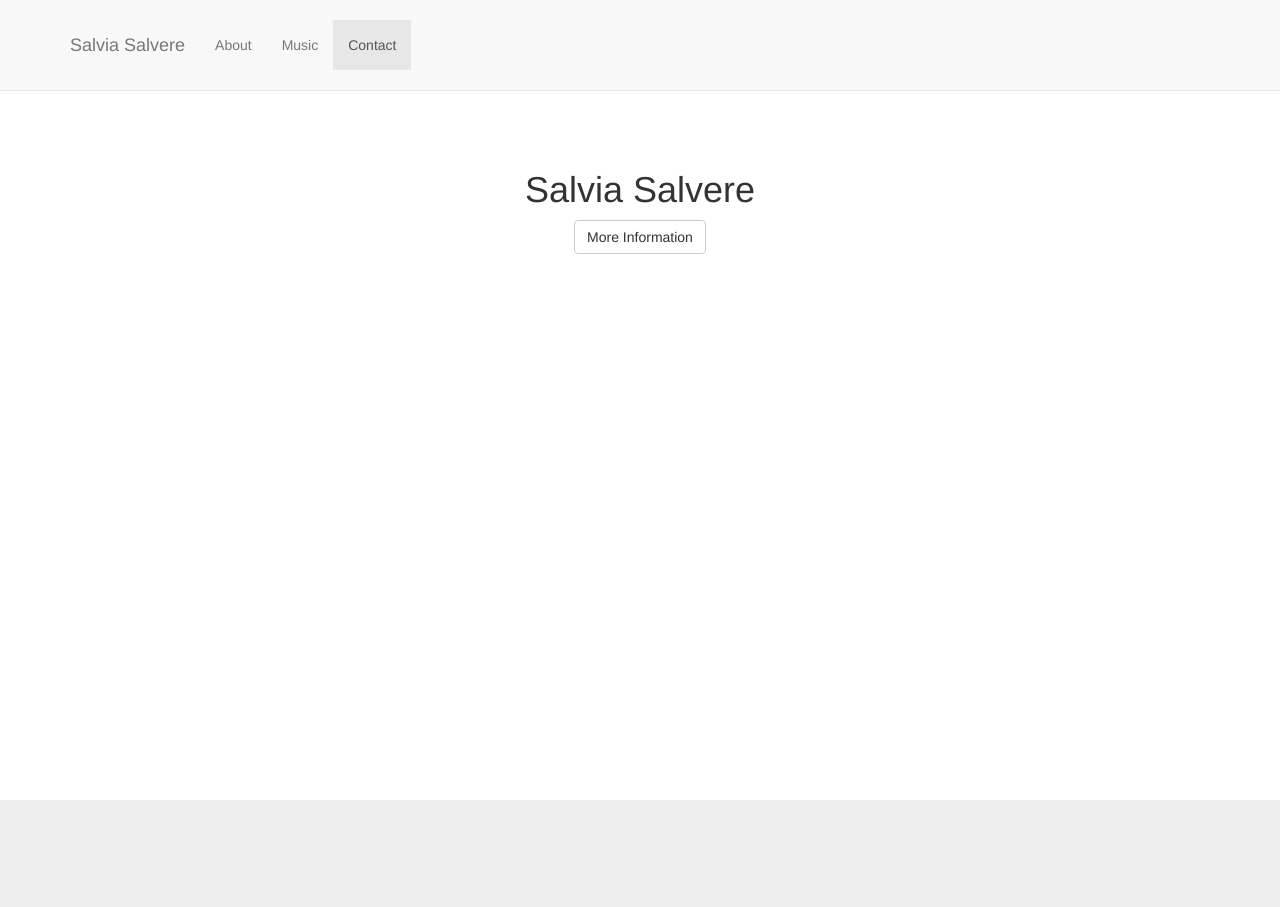
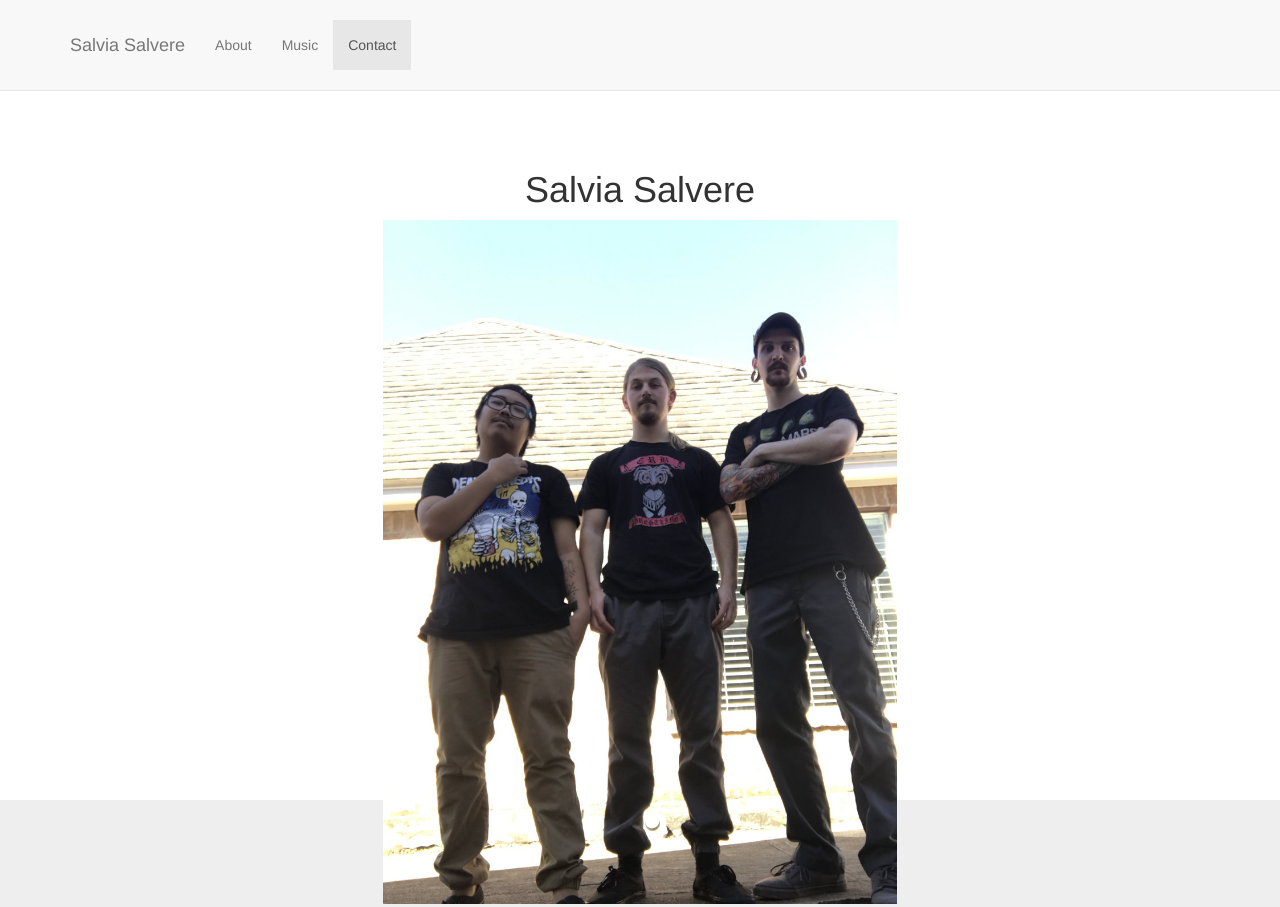
Before and after one commit to xylafur/SalviaSalvereSite, a website: page index.html in a window 1280 px wide. Shown: the top 907 px of the page. Drawn offline with Linux system fonts and the light colour scheme.

Commit message:
more sit

```diff
--- a/index.html
+++ b/index.html
@@ -74,8 +74,10 @@
                 <div class="col-lg-12">
                     <h1>Salvia Salvere</h1>
                     <p></p>
-                    <a class="btn btn-default page-scroll" href="#about">More
-                    Information</a>
+                    <a href="#about">
+                        <img src="pics/salvia-first-kev-pic.jpg" alt="Danh -
+                            Kesley - Kevin" style="width:514px;height:684px;border:0;">
+                    </a>
                 </div>
             </div>
         </div>
```
Also changed, not shown: 1 other file.
